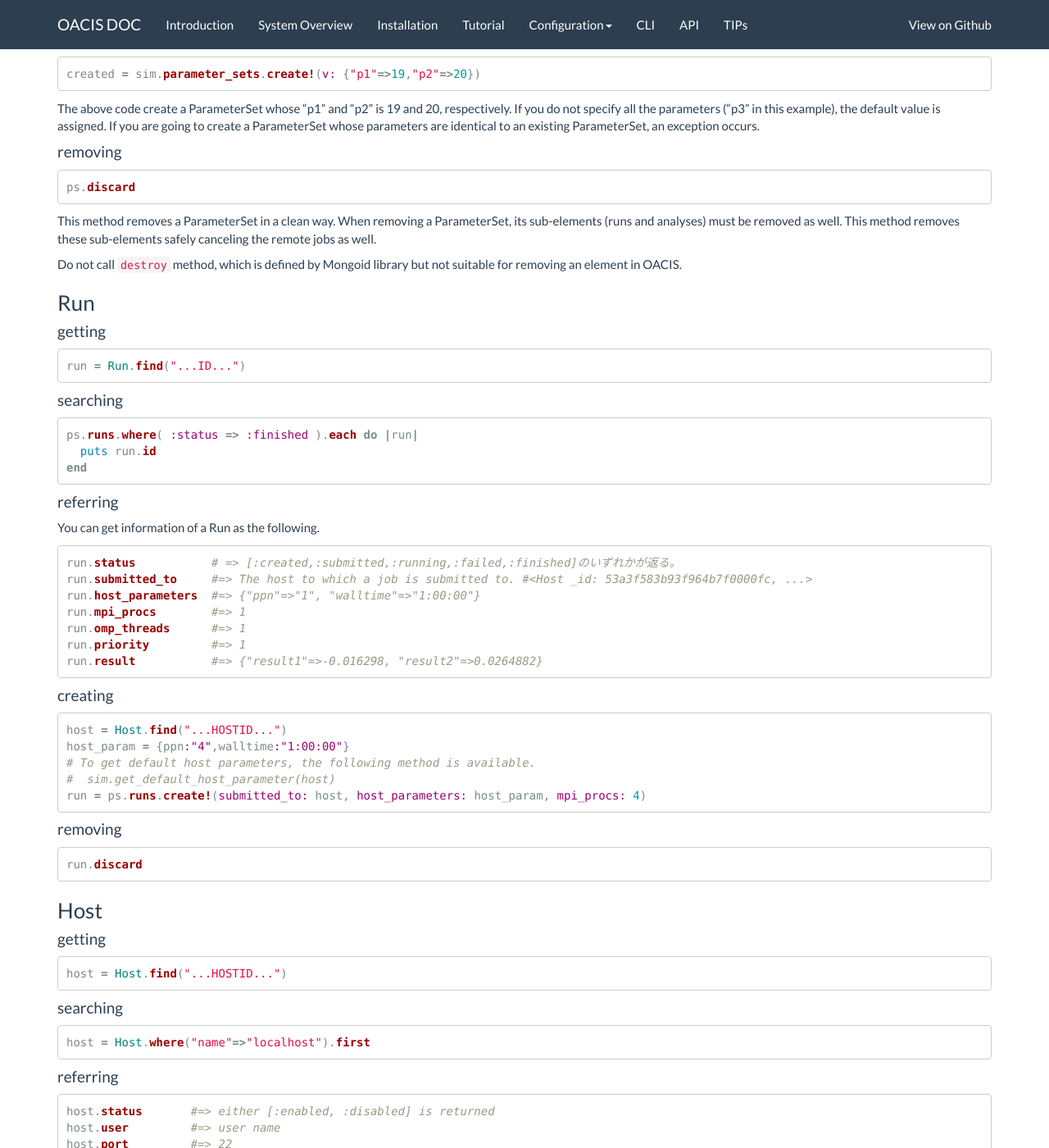
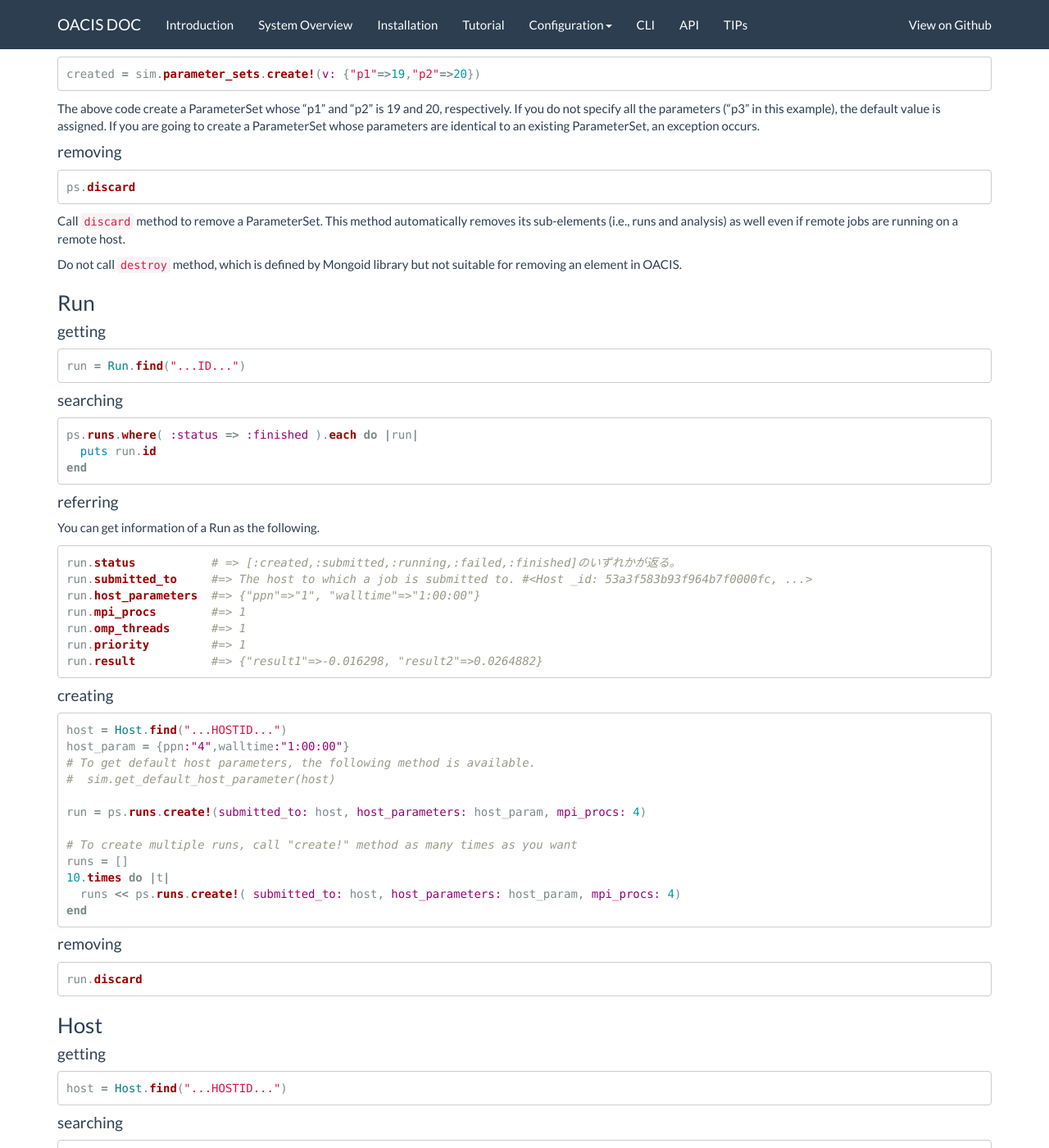
Before and after one commit to crest-cassia/oacis, a Jekyll site: the page built from en/api.md, in a window 1280 px wide and 1400 px high, scrolled down 2065 px. Shown: the whole window at 82% size. Built offline with Jekyll 4.4.1, drawn with Linux system fonts in a browser that asks for light colours; nearby versions of some CDN libraries.

Commit message:
revised unclear instructions

````diff
--- a/en/api.md
+++ b/en/api.md
@@ -135,7 +135,7 @@ If you are going to create a ParameterSet whose parameters are identical to an e
 ps.discard
 ```
 
-This method removes a ParameterSet in a clean way. When removing a ParameterSet, its sub-elements (runs and analyses) must be removed as well. This method removes these sub-elements safely canceling the remote jobs as well.
+Call `discard` method to remove a ParameterSet. This method automatically removes its sub-elements (i.e., runs and analysis) as well even if remote jobs are running on a remote host.
 
 Do not call `destroy` method, which is defined by Mongoid library but not suitable for removing an element in OACIS.
 
@@ -176,7 +176,14 @@ host = Host.find("...HOSTID...")
 host_param = {ppn:"4",walltime:"1:00:00"}
 # To get default host parameters, the following method is available.
 #  sim.get_default_host_parameter(host)
+
 run = ps.runs.create!(submitted_to: host, host_parameters: host_param, mpi_procs: 4)
+
+# To create multiple runs, call "create!" method as many times as you want
+runs = []
+10.times do |t|
+  runs << ps.runs.create!( submitted_to: host, host_parameters: host_param, mpi_procs: 4)
+end
 ```
 
 #### removing
````
Also changed, not shown: ja/api.md (+7 -0 lines).
